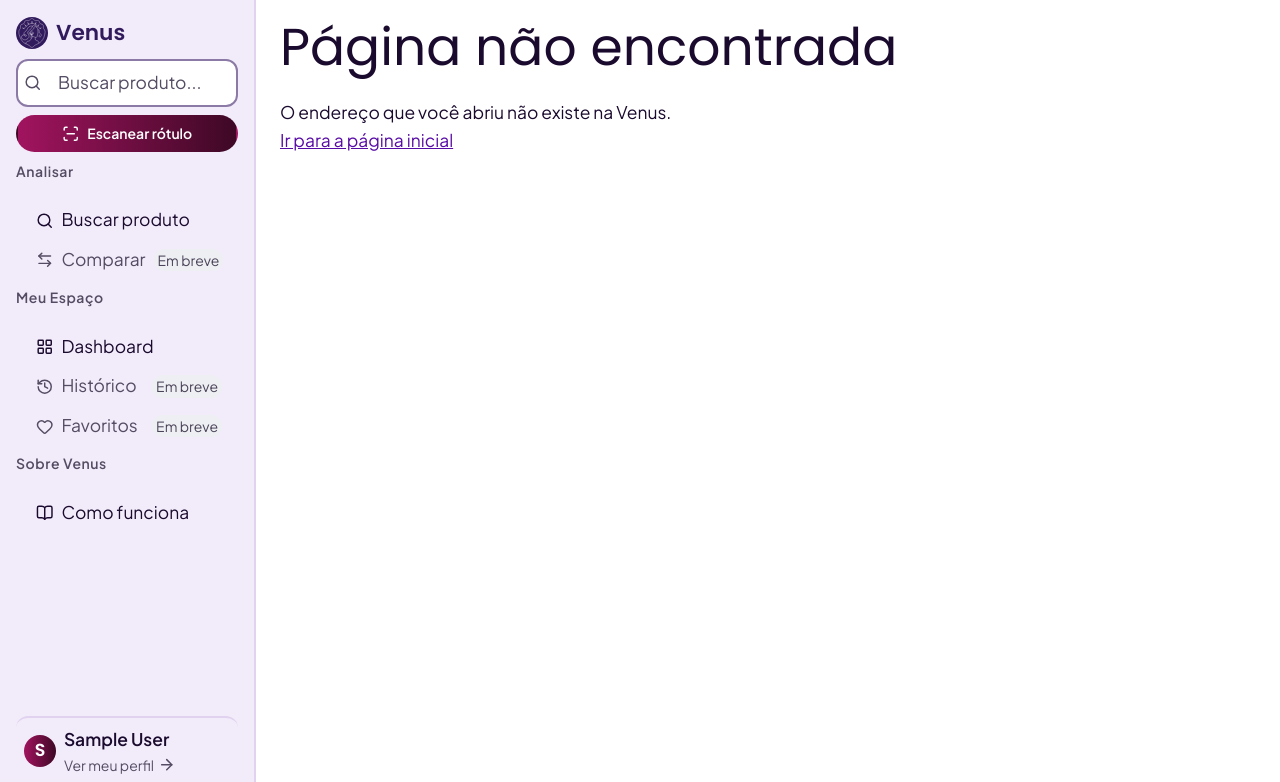
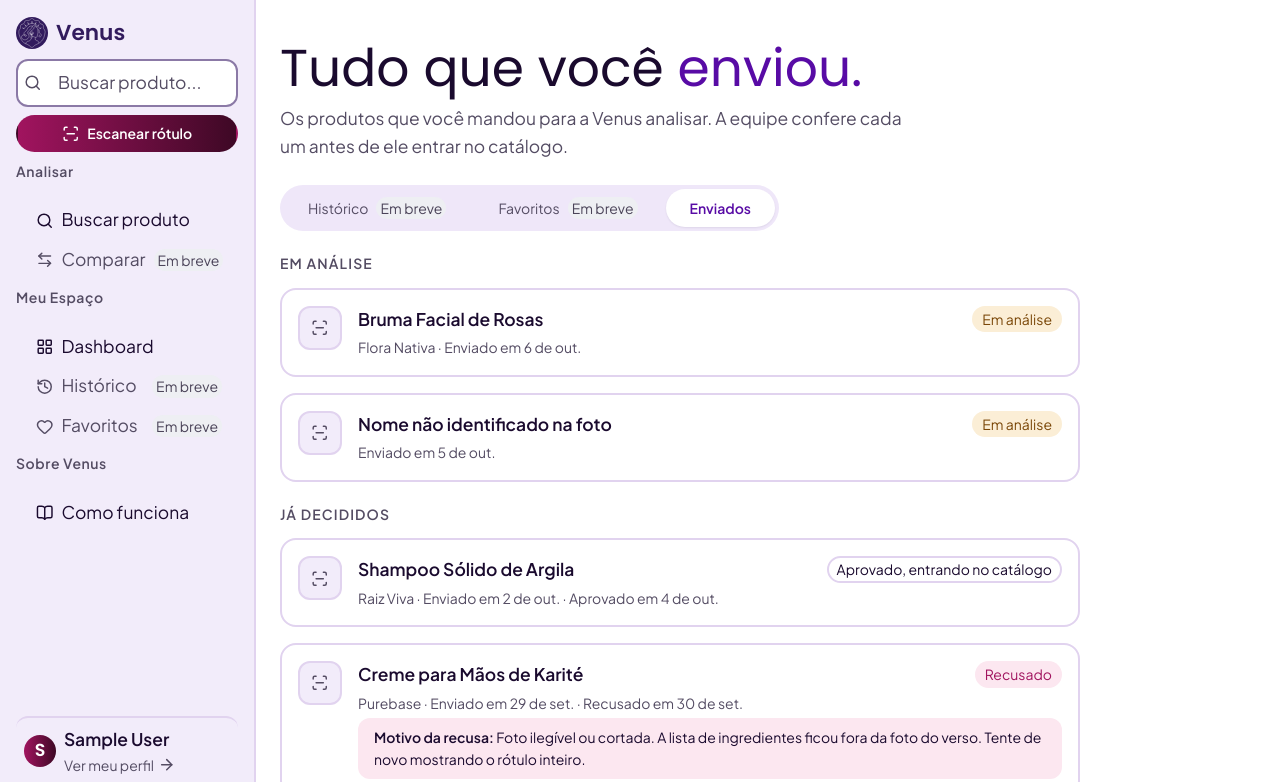
Before and after one commit to Venus-System/Venus-Web, a React (Vite) app: page /historico/enviados in a window 1280 px wide. Shown: the top 782 px of the page. Built offline with nearby package versions, Linux system fonts and the light colour scheme; no server answers; sample sign-in values are in the browser's storage.

Commit message:
feat: Adicionando tela de envios

```diff
--- a/src/App.tsx
+++ b/src/App.tsx
@@ -22,6 +22,7 @@ import Perguntas from "./pages/Perguntas";
 import Privacidade from "./pages/Privacidade";
 import Termos from "./pages/Termos";
 import Cookies from "./pages/Cookies";
+import Enviados from "./pages/Enviados";
 
 function App() {
   return (
@@ -58,6 +59,14 @@ function App() {
         }
       />
       <Route
+        path="/historico/enviados"
+        element={
+          <RotaPrivada>
+            <Enviados />
+          </RotaPrivada>
+        }
+      />
+      <Route
         path="/perfil"
         element={
           <RotaPrivada>
--- /dev/null
+++ b/src/pages/Enviados/index.tsx
@@ -0,0 +1,120 @@
+import Button from "../../components/Button";
+import MainLayout from "../../components/MainLayout";
+import SegmentedNav from "../../components/SegmentedNav";
+import type { SegmentedNavItem } from "../../components/SegmentedNav";
+import SubmissionRow from "../../components/SubmissionRow";
+import { useEnvios } from "../../hooks/useEnvios";
+import type { Envio } from "../../types/envio";
+import styles from "./styles.module.css";
+
+const ABAS: SegmentedNavItem[] = [
+  { to: "/historico", label: "Histórico", end: true, emBreve: true },
+  { to: "/favoritos", label: "Favoritos", emBreve: true },
+  { to: "/historico/enviados", label: "Enviados" },
+];
+
+interface GrupoDeEnvios {
+  id: string;
+  titulo: string;
+  envios: Envio[];
+}
+
+function agrupar(envios: Envio[]): GrupoDeEnvios[] {
+  const grupos = [
+    {
+      id: "em-analise",
+      titulo: "Em análise",
+      envios: envios.filter((envio) => envio.status === "in_review"),
+    },
+    {
+      id: "decididos",
+      titulo: "Já decididos",
+      envios: envios.filter((envio) => envio.status !== "in_review"),
+    },
+  ];
+
+  return grupos.filter((grupo) => grupo.envios.length > 0);
+}
+
+function Enviados() {
+  const { estado, recarregar } = useEnvios();
+  const envios = estado.status === "pronto" ? estado.envios : null;
+
+  return (
+    <MainLayout>
+      <div className={styles.page}>
+        <header className={styles.header}>
+          <h1 className={styles.title}>
+            Tudo que você <span className={styles.destaque}>enviou.</span>
+          </h1>
+          <p className={styles.subtitle}>
+            Os produtos que você mandou para a Venus analisar. A equipe confere
+            cada um antes de ele entrar no catálogo.
+          </p>
+        </header>
+
+        <SegmentedNav label="Meu espaço" items={ABAS} />
+
+        <p className="texto-oculto" aria-live="polite">
+          {estado.status === "carregando" ? "Carregando os seus envios." : ""}
+        </p>
+
+        {estado.status === "carregando" ? (
+          <p className={styles.estado}>Carregando os seus envios...</p>
+        ) : null}
+
+        {estado.status === "erro" ? (
+          <div className={styles.erro}>
+            <p role="alert">{estado.mensagem}</p>
+
+            <Button variant="secondary" onClick={recarregar}>
+              Tentar de novo
+            </Button>
+          </div>
+        ) : null}
+
+        {envios !== null && !envios.listAvailable ? (
+          <p className={styles.vazio}>
+            Ainda não conseguimos listar seus envios aqui na web. Assim que
+            essa lista estiver disponível, os produtos que você enviou pelo app
+            aparecem nesta página.
+          </p>
+        ) : null}
+
+        {envios !== null &&
+        envios.listAvailable &&
+        envios.submissions.length === 0 ? (
+          <p className={styles.vazio}>
+            Você ainda não enviou nenhum produto para análise. Quando um
+            produto não estiver na Venus, você pode enviar a foto do rótulo
+            pelo app.
+          </p>
+        ) : null}
+
+        {envios === null
+          ? null
+          : agrupar(envios.submissions).map((grupo) => (
+              <section
+                key={grupo.id}
+                className={styles.secao}
+                aria-labelledby={`titulo-${grupo.id}`}
+              >
+                <h2 id={`titulo-${grupo.id}`} className={styles.secaoTitulo}>
+                  {grupo.titulo}
+                </h2>
+
+                <ul className={styles.lista}>
+                  {grupo.envios.map((envio) => (
+                    <li key={envio.id}>
+                      <SubmissionRow envio={envio} />
+                    </li>
+                  ))}
+                </ul>
+              </section>
+            ))}
+      </div>
+    </MainLayout>
+  );
+}
+
+export default Enviados;
--- /dev/null
+++ b/src/pages/Enviados/styles.module.css
@@ -0,0 +1,71 @@
+.page {
+  display: flex;
+  flex-direction: column;
+  gap: var(--espaco-4);
+  padding-block: var(--espaco-4);
+}
+
+.header {
+  display: flex;
+  flex-direction: column;
+  gap: var(--espaco-2);
+}
+
+.header > * {
+  margin: 0;
+}
+
+.title {
+  color: var(--texto);
+  font-size: var(--tamanho-enorme);
+  line-height: 1.1;
+}
+
+.destaque {
+  color: var(--violeta);
+}
+
+.subtitle {
+  max-width: 50ch;
+  color: var(--texto-suave);
+}
+
+.estado,
+.vazio {
+  max-width: 60ch;
+  color: var(--texto-suave);
+}
+
+.erro {
+  display: flex;
+  flex-direction: column;
+  align-items: flex-start;
+  gap: var(--espaco-3);
+  color: var(--avoid);
+  font-weight: var(--peso-forte);
+}
+
+.secao {
+  display: flex;
+  flex-direction: column;
+  gap: var(--espaco-3);
+}
+
+.secaoTitulo {
+  color: var(--texto-suave);
+  font-family: var(--fonte-corpo);
+  font-size: var(--tamanho-pequeno);
+  font-weight: var(--peso-forte);
+  letter-spacing: 0.08em;
+  text-transform: uppercase;
+}
+
+.lista {
+  display: flex;
+  flex-direction: column;
+  gap: var(--espaco-3);
+  max-width: 50rem;
+  margin: 0;
+  padding: 0;
+  list-style: none;
+}
```
